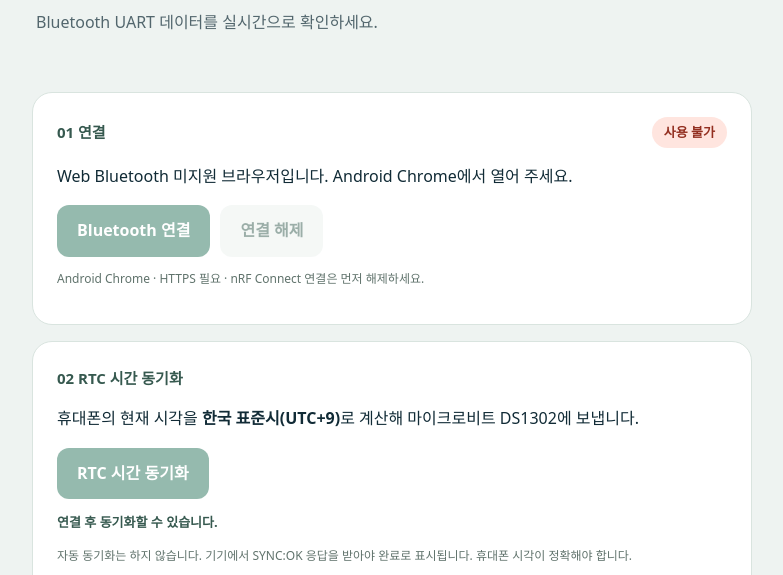
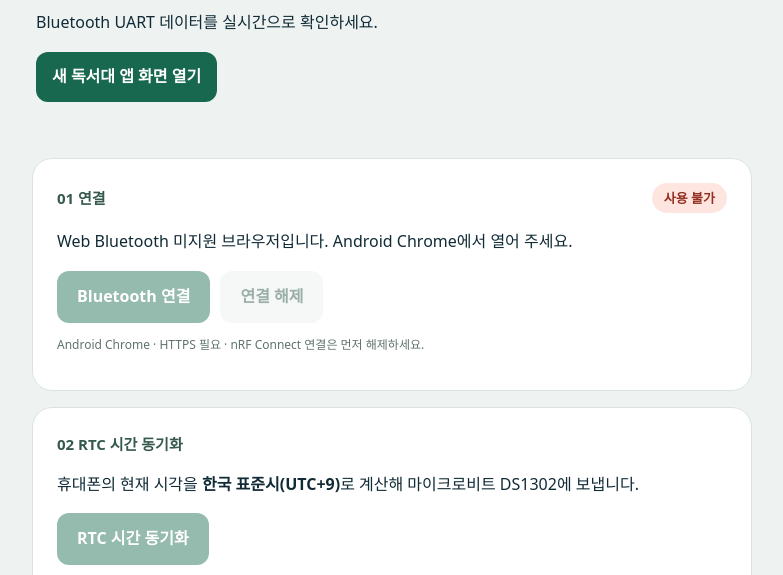
Before and after one commit to soup-bean/microbit-study-web, a plain HTML site: page index.html in a window 1280 px wide. Shown: the part 220-795 px from the top of the page, without its empty margins (248-1031 px from the left). Drawn offline with Linux system fonts and the light colour scheme.

Commit message:
Link stable Bluetooth diagnostic page to new study dashboard

```diff
--- a/index.html
+++ b/index.html
@@ -10,7 +10,7 @@
 </head>
 <body>
   <main>
-    <header><p class="eyebrow">MICRO:BIT V2 · WEB BLUETOOTH</p><h1>작은 보드와<br>연결하는 첫 단계</h1><p>Bluetooth UART 데이터를 실시간으로 확인하세요.</p></header>
+    <header><p class="eyebrow">MICRO:BIT V2 · WEB BLUETOOTH</p><h1>작은 보드와<br>연결하는 첫 단계</h1><p>Bluetooth UART 데이터를 실시간으로 확인하세요.</p><p><a href="./app/" style="display:inline-block;padding:12px 16px;background:#17684e;color:white;border-radius:12px;font-weight:700;text-decoration:none">새 독서대 앱 화면 열기</a></p></header>
     <section aria-labelledby="connection-title">
       <div class="section-heading"><h2 id="connection-title">01 연결</h2><span id="status" role="status" data-state="idle">연결 대기</span></div>
       <p id="detail" aria-live="polite">연결 후 micro:bit의 B 버튼을 눌러 주세요.</p>
```
